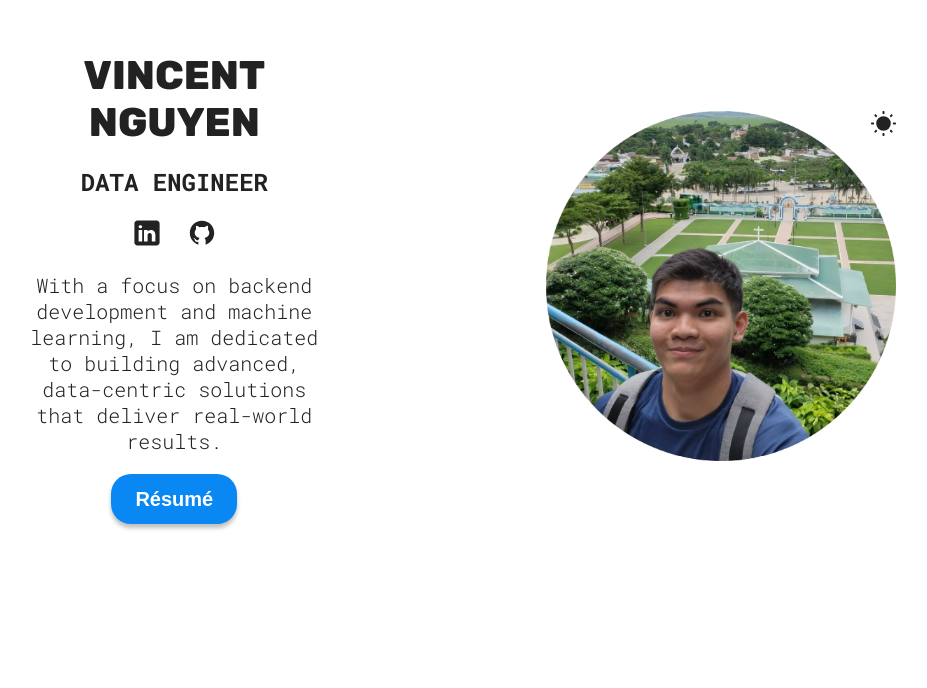
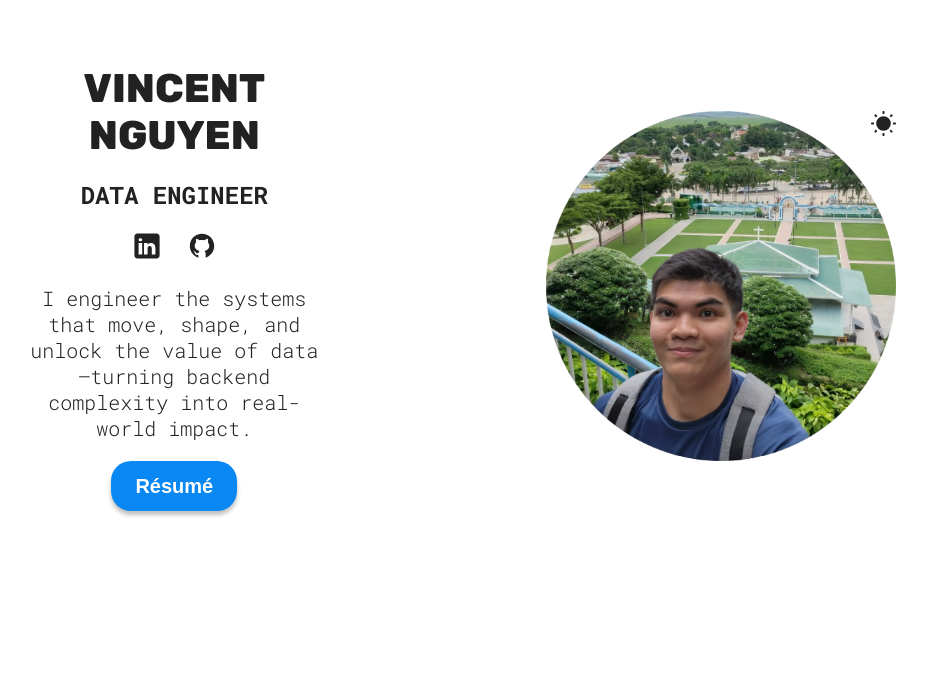
Before and after one commit to QuangThuanNGUYEN/Website_Portfolio, a React (Vite) app: page / in a window 1280 px wide. Shown: the part 112-800 px from the top of the page, without its empty margins (177-1104 px from the left). Built offline with nearby package versions, Linux system fonts and the light colour scheme.

Commit message:
change brief

```diff
--- a/src/sections/Hero/Hero.jsx
+++ b/src/sections/Hero/Hero.jsx
@@ -51,9 +51,7 @@ function Hero() {
           </a>
         </span>
         <p className={styles.description}>
-          With a focus on backend development and machine learning, I am
-          dedicated to building advanced, data-centric solutions that deliver
-          real-world results.
+          I engineer the systems that move, shape, and unlock the value of data—turning backend complexity into real-world impact.
         </p>
         <a href={CV} target="_blank">
           <button className="hover">Résumé</button>
```
